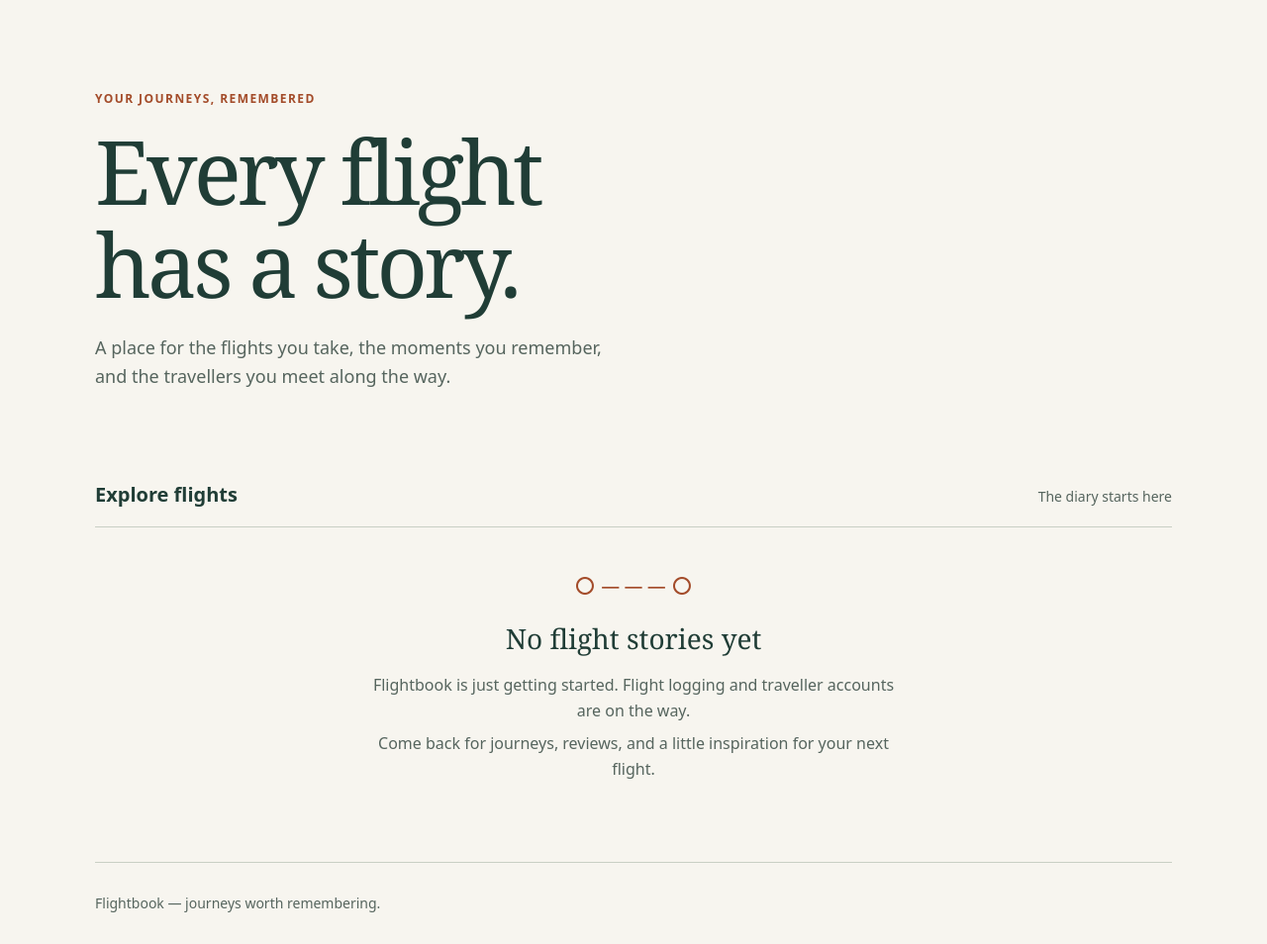
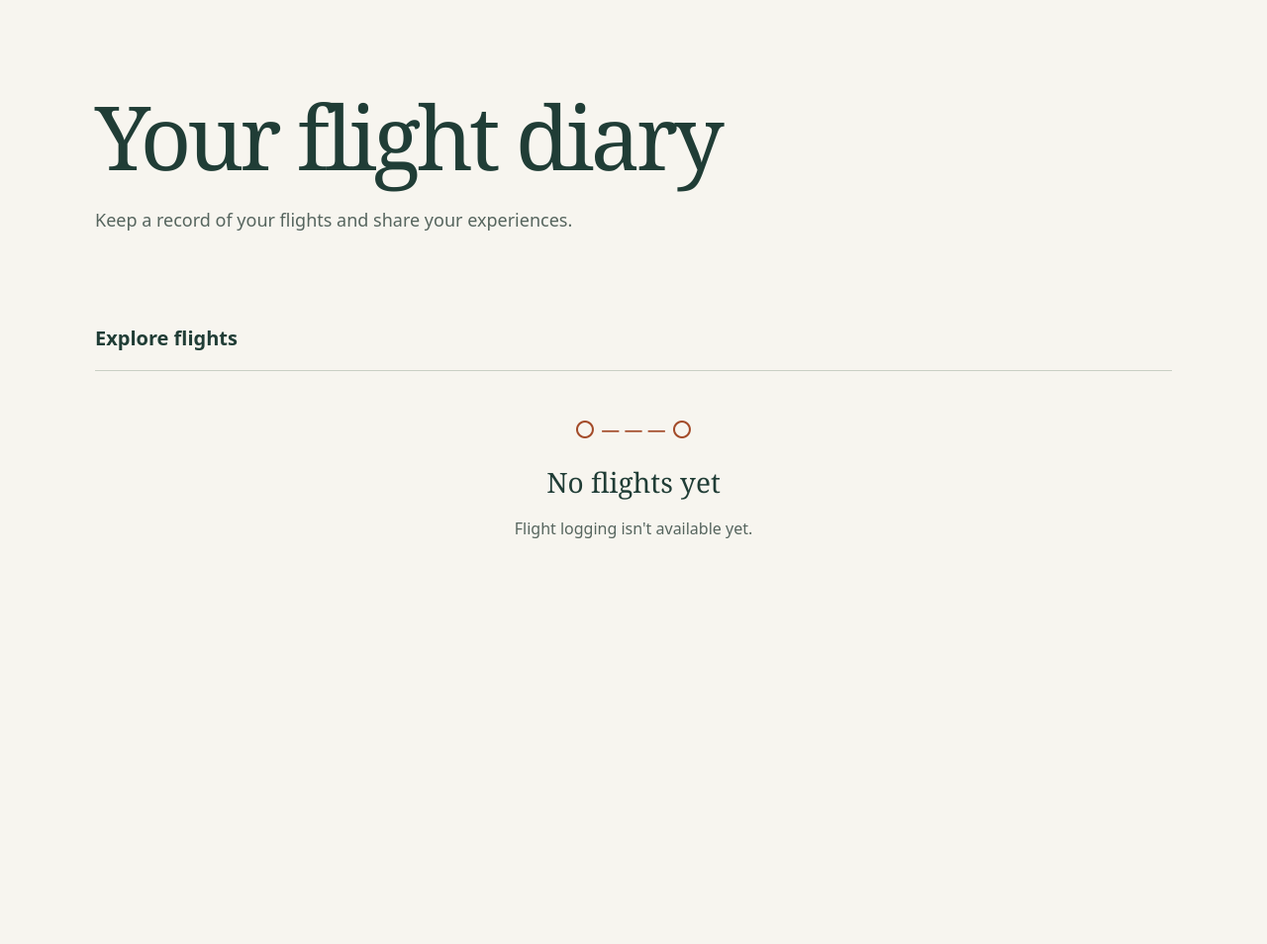
Before and after one commit to kuosmark/flightbook, a Flask app: page / in a window 1280 px wide. Shown: the part 90-1044 px from the top of the page at 99% size. After the commit the page ends 634 px from the top, so only its background shows below. Run offline with Flask 3, Linux system fonts and the light colour scheme.

Commit message:
style: simplify homepage copy

```diff
--- a/static/main.css
+++ b/static/main.css
@@ -72,24 +72,13 @@ a:focus-visible {
   color: var(--accent);
 }
 
-.site-label,
-.section-note,
-.site-footer {
+.site-label {
   color: var(--muted);
   font-size: 0.875rem;
 }
 
 .introduction {
   padding-block: clamp(3rem, 7vw, 6rem);
-}
-
-.eyebrow {
-  margin: 0 0 1rem;
-  color: var(--accent);
-  font-size: 0.75rem;
-  font-weight: 700;
-  letter-spacing: 0.12em;
-  text-transform: uppercase;
 }
 
 h1 {
@@ -142,12 +131,6 @@ h3 {
   color: var(--muted);
 }
 
-.site-footer {
-  margin-top: 2rem;
-  padding-block: 1rem;
-  border-top: 1px solid var(--line);
-}
-
 @media (max-width: 30rem) {
   .page-width {
     width: calc(100% - 2rem);
--- a/templates/base.html
+++ b/templates/base.html
@@ -3,7 +3,7 @@
   <head>
     <meta charset="utf-8">
     <meta name="viewport" content="width=device-width, initial-scale=1">
-    <meta name="description" content="A social flight diary for your journeys and the stories along the way.">
+    <meta name="description" content="A social flight diary for logging flights, writing reviews, and browsing other travellers' entries.">
     <title>{% block title %}Flightbook{% endblock %}</title>
     <link rel="stylesheet" href="{{ url_for('static', filename='main.css') }}">
   </head>
@@ -16,8 +16,5 @@
     <main id="main-content" class="page-width" tabindex="-1">
       {% block content %}{% endblock %}
     </main>
-    <footer class="site-footer page-width">
-      <p>Flightbook &mdash; journeys worth remembering.</p>
-    </footer>
   </body>
 </html>
--- a/templates/index.html
+++ b/templates/index.html
@@ -4,23 +4,18 @@
 
 {% block content %}
 <section class="introduction" aria-labelledby="intro-heading">
-  <p class="eyebrow">Your journeys, remembered</p>
-  <h1 id="intro-heading">Every flight<br>has a story.</h1>
-  <p class="intro-copy">A place for the flights you take, the moments you remember,
-    and the travellers you meet along the way.</p>
+  <h1 id="intro-heading">Your flight diary</h1>
+  <p class="intro-copy">Keep a record of your flights and share your experiences.</p>
 </section>
 
 <section class="flight-section" aria-labelledby="flights-heading">
   <div class="section-heading">
     <h2 id="flights-heading">Explore flights</h2>
-    <span class="section-note">The diary starts here</span>
   </div>
   <div class="empty-state">
     <span class="route-mark" aria-hidden="true">○ ─ ─ ─ ○</span>
-    <h3>No flight stories yet</h3>
-    <p>Flightbook is just getting started. Flight logging and traveller accounts
-      are on the way.</p>
-    <p>Come back for journeys, reviews, and a little inspiration for your next flight.</p>
+    <h3>No flights yet</h3>
+    <p>Flight logging isn't available yet.</p>
   </div>
 </section>
 {% endblock %}
```
